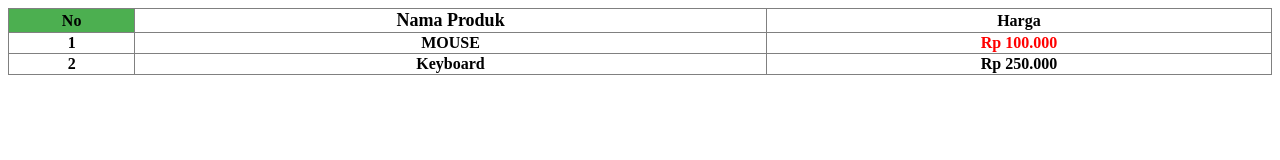
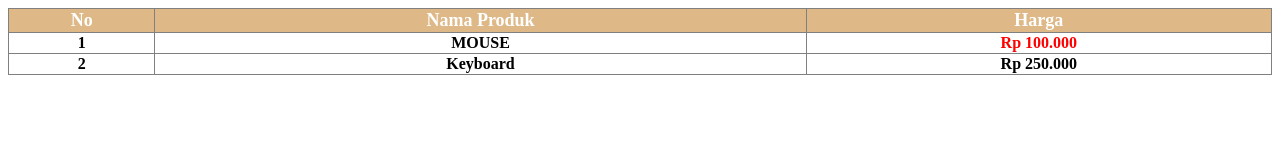
Before and after one commit to dapimorales/1124160205-p6, a plain HTML site: page index.html in a window 1280 px wide. Drawn offline with Linux system fonts and the light colour scheme.

Commit message:
Menyamakan format table header agar selaras

```diff
--- a/index.html
+++ b/index.html
@@ -8,9 +8,15 @@
 <body>
     <table border="1" style="border-collapse: collapse; width: 100%;">
         <tr>
-            <th width="10%" style="background-color: #4caf50;">No</th>
-            <th width="50%" style="font-size: 18px;">Nama Produk</th>
-            <th width="40%" style="font-weight: bold;">Harga</th>
+            <th style="background-color: burlywood;
+            color: white; font-weight: bold; font-size: 18px;
+            text-align: center;">No</th>
+            <th style="background-color: burlywood;
+            color: white; font-weight: bold; font-size: 18px;
+            text-align: center;">Nama Produk</th>
+            <th style="background-color: burlywood;
+            color: white; font-weight: bold; font-size: 18px;
+            text-align: center;">Harga</th>
         </tr>
         <tr>
             <th style="text-align: center;">1</th>
```
